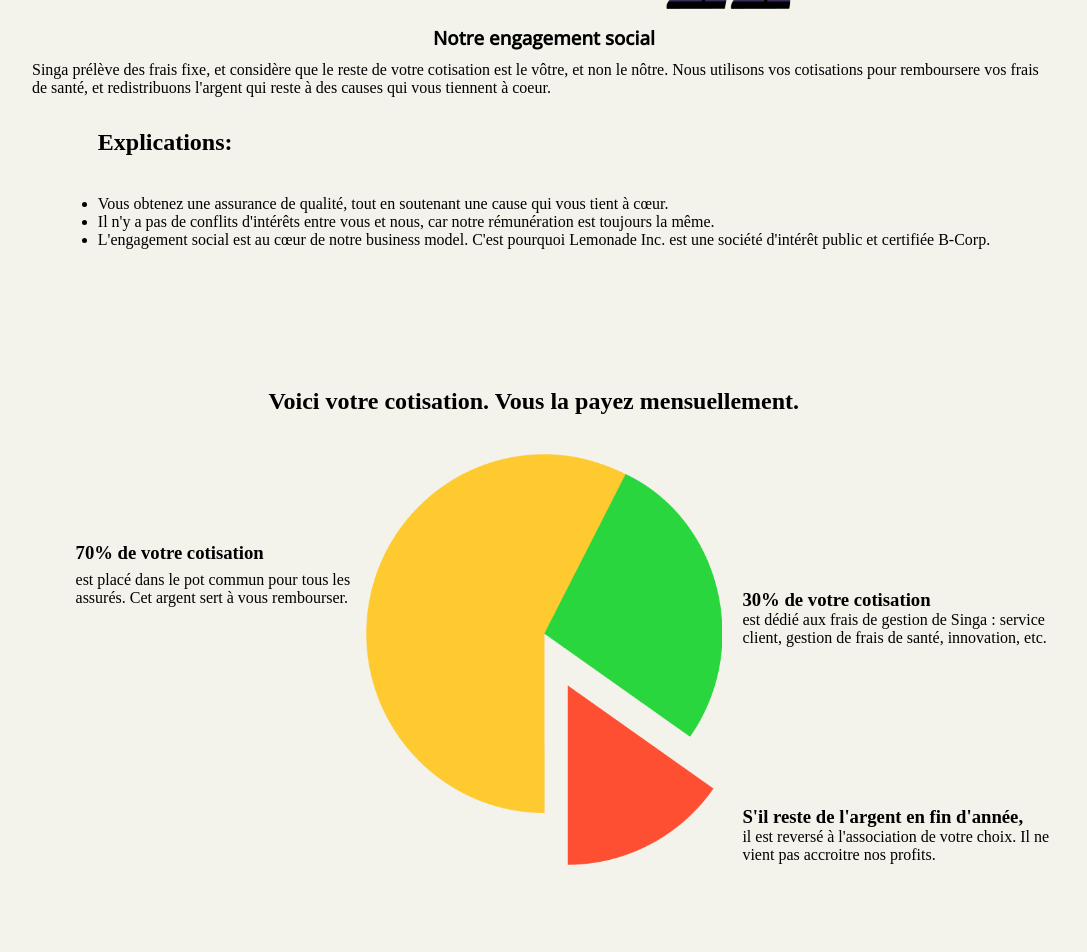
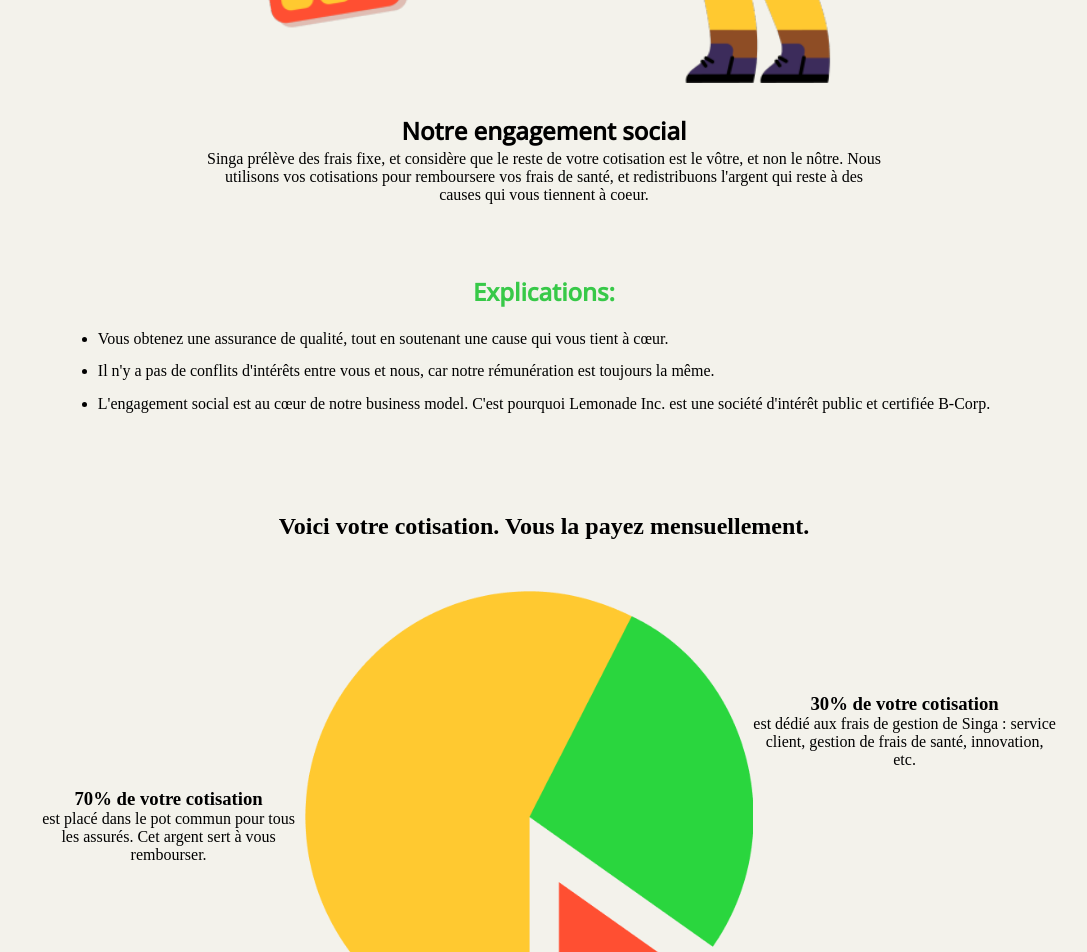
Before and after one commit to WildCodeSchool/paris-0921-project3-my-singa-assurance, a React (Vite) app: page /actus in a window 1280 px wide. Shown: the part 740-1692 px from the top of the page, without its empty margins (96-1183 px from the left). Built offline with nearby package versions, Linux system fonts and the light colour scheme.

Commit message:
fixed style

```diff
--- a/src/components/ActusPage.jsx
+++ b/src/components/ActusPage.jsx
@@ -15,7 +15,7 @@ function ActusPage() {
           <img alt="ActionSolideimg" src={ActionSolide} className={style.actionImg} />
         </div>
         <div className={style.engagementContainer}>
-          <h3 className={style.engagement}>Notre engagement social</h3>
+          <h2 className={style.engagement}>Notre engagement social</h2>
           <p className={style.engagementdescription}>
             Singa prélève des frais fixe, et considère que le reste de votre cotisation est le vôtre, et non le nôtre. Nous utilisons vos cotisations
             pour remboursere vos frais de santé, et redistribuons l&apos;argent qui reste à des causes qui vous tiennent à coeur.
@@ -32,8 +32,8 @@ function ActusPage() {
             </li>
           </ul>
         </div>
+        <h2 className={style.camembertTitle}>Voici votre cotisation. Vous la payez mensuellement.</h2>
         <div className={style.camembert}>
-          <h2 className={style.camembertTitle}>Voici votre cotisation. Vous la payez mensuellement.</h2>
           <div className={style.camembertDescription}>
             <div className={style.leftDescription}>
               <h3>70% de votre cotisation</h3>
--- a/src/components/style/ActusPage.module.scss
+++ b/src/components/style/ActusPage.module.scss
@@ -25,12 +25,20 @@
   font-family: 'Open Sans', sans-serif;
 }
 
+.actionImg {
+  width: 55vw;
+}
+
 .engagementContainer {
   height: 12vh;
   display: flex;
   justify-content: space-evenly;
   flex-direction: column;
   align-items: center;
+  width: 66%;
+  text-align: center;
+  margin-bottom: 8vh;
+  margin-top: 3vh;
 }
 
 .engagement {
@@ -45,49 +53,46 @@
   text-align: initial;
 }
 
-.camembert {
+.explicationstitle {
+  font-family: 'Open Sans', sans-serif;
+  text-align: center;
+  color: #37c948;
+}
+
+.explicationsTable {
+  justify-content: space-evenly;
+  height: 14vh;
   display: flex;
   flex-direction: column;
-  justify-content: space-evenly;
-  height: 90vh;
+}
+
+.camembertTitle {
+  margin-top: 8%;
+}
+
+.camembertDescription {
+  display: flex;
+  margin-top: 5%;
 }
 
 .leftDescription {
+  text-align: center;
+  align-items: center;
   display: flex;
   flex-direction: column;
-  margin-right: 85%;
-  margin-left: -35%;
-  justify-content: space-evenly;
-  height: 10vh;
-}
-
-.imageCamembert {
-  display: flex;
   justify-content: center;
-  margin-top: -30%;
-  margin-left: 5%;
-  margin-right: 5%;
+  margin-bottom: 5%;
 }
 
 .camembertImg {
-  zoom: 65%;
-  margin: 1% 8% 1% 8%;
+  width: 35vw;
 }
 
 .rightDescription {
+  text-align: center;
+  align-items: center;
   display: flex;
   flex-direction: column;
-  justify-content: space-evenly;
+  justify-content: space-between;
+  margin-top: 10%;
 }
-
-.upDescription {
-  margin-left: 86%;
-  margin-top: -80%;
-  width: 25vw;
-}
-
-.downDescription {
-  margin-left: 86%;
-  width: 25vw;
-  margin-bottom: -28%;
-}
```
